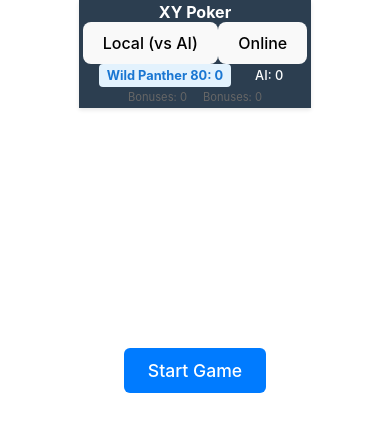
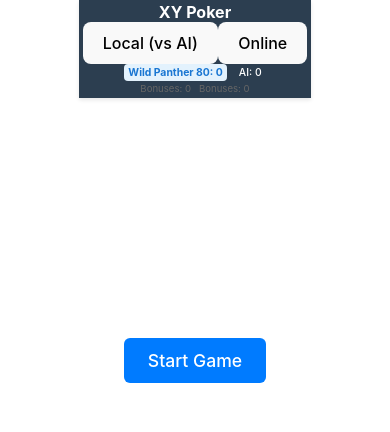
Before and after one commit to sotwat/xy-poker, a React (Vite) app: page / in a window 390 px wide. Shown: the top 432 px of the page. Built offline with nearby package versions, Linux system fonts and the light colour scheme; no server answers.

Commit message:
fix: スマホ版スコアボード表示を縮小
- フォントサイズを約20%削減
- パディングとギャップを縮小
- ターンインジケーターも小型化
- スマホ画面でのゲームエリア確保

```diff
--- a/src/components/GameInfo.css
+++ b/src/components/GameInfo.css
@@ -89,27 +89,49 @@
 
 @media (max-width: 600px) {
     .game-info {
-        padding: 0 2px 2px 2px;
-        /* Remove top padding */
+        padding: 0 2px 1px 2px;
         gap: 0;
         margin-bottom: 0;
-        /* Remove margin */
         width: 100%;
         box-sizing: border-box;
         box-shadow: none;
         background: transparent;
-        /* Remove background to blend */
     }
 
     .status-bar {
-        font-size: 0.8rem;
+        font-size: 0.65rem;
+    }
+
+    .turn-indicator {
+        padding: 0.3rem 0.6rem;
+        font-size: 0.75rem;
+    }
+
+    .turn-indicator.your-turn {
+        padding: 0.3rem 0.6rem;
+        font-size: 0.75rem;
+    }
+
+    .turn-indicator.opponent-turn {
+        padding: 0.3rem 0.6rem;
+        font-size: 0.75rem;
+    }
+
+    .scores {
+        gap: 1px;
+    }
+
+    .score-row,
+    .bonus-row {
+        gap: 8px;
     }
 
     .score-item {
-        font-size: 0.8rem;
+        font-size: 0.65rem;
+        padding: 1px 4px;
     }
 
     .bonus-item {
-        font-size: 0.7rem;
+        font-size: 0.6rem;
     }
 }
```
